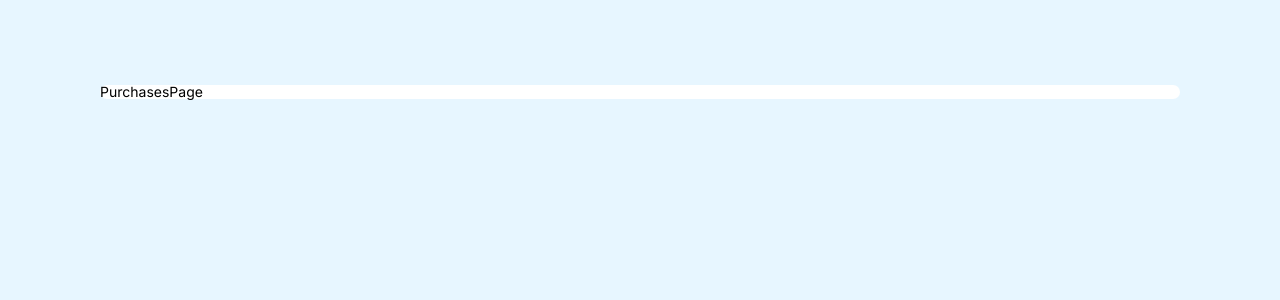
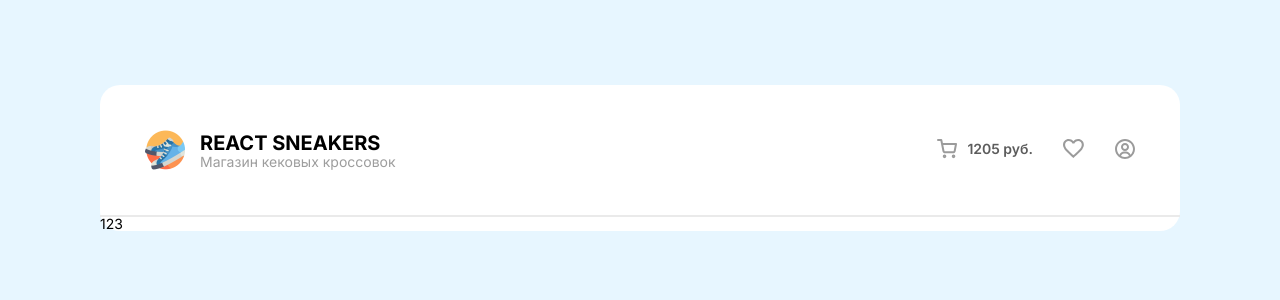
Before and after one commit to Mico1613/react-sneaker-shop, a React (Create React App) app: page /purchases in a window 1280 px wide. Shown: the top 300 px of the page. Built offline with nearby package versions, Linux system fonts and the light colour scheme; no server answers.

Commit message:
links added

```diff
--- a/src/App.tsx
+++ b/src/App.tsx
@@ -7,6 +7,8 @@ import { Route, Switch } from "react-router-dom";
 import Error from "./Pages/ErrorPage";
 import { useAppDispatch, useAppSelector } from "./redux/hooks";
 import { fetchAllGoods } from "./redux/actions/goodsAction";
+import Header from "./Components/Header";
+import Main from "./StyledComponents/Main";
 
 function App(): ReactElement {
   const dispatch = useAppDispatch();
@@ -21,12 +23,15 @@ function App(): ReactElement {
 
   return (
     <AppWrapper>
+      <Main>
+        <Header />
         <Switch>
           <Route exact path="/" component={MainPage} />
           <Route exact path="/purchases" component={PurchasesPage} />
           <Route exact path="/favourites" component={FavouritesPage} />
           <Route path="" component={Error} />
         </Switch>
+      </Main>
     </AppWrapper>
   );
 }
--- a/src/Components/Header/Menu/index.tsx
+++ b/src/Components/Header/Menu/index.tsx
@@ -4,6 +4,7 @@ import SvgCart from "../../../StyledComponents/SvgIcons/SvgCart";
 import SvgFavourites from "../../../StyledComponents/SvgIcons/SvgFavourites";
 import SvgPurchases from "../../../StyledComponents/SvgIcons/SvgPurchases";
 import Text from "../../../StyledComponents/Text";
+import { Link } from "react-router-dom";
 
 interface Props {}
 
@@ -12,10 +13,16 @@ function Menu(props: Props): ReactElement {
     <Flex justify="space-between" gap="30">
       <Flex align="center" gap={10}>
         <SvgCart />
-        <Text color='#5C5C5C' fontWeight="600">{1205} руб.</Text>
+        <Text color="#5C5C5C" fontWeight="600">
+          {1205} руб.
+        </Text>
       </Flex>
-      <SvgFavourites />
-      <SvgPurchases />
+      <Link to="favourites">
+        <SvgFavourites />
+      </Link>
+      <Link to="purchases">
+        <SvgPurchases />
+      </Link>
     </Flex>
   );
 }
--- a/src/Pages/FavouritesPage/index.tsx
+++ b/src/Pages/FavouritesPage/index.tsx
@@ -1,16 +1,11 @@
-import React, { ReactElement } from 'react'
-import Main from '../../StyledComponents/Main'
+import React, { ReactElement } from "react";
+import Header from "../../Components/Header";
+import Main from "../../StyledComponents/Main";
 
-interface Props {
+interface Props {}
 
+function FavouritesPage({}: Props): ReactElement {
+  return <div>123</div>;
 }
 
-function FavouritesPage({}: Props): ReactElement {
-    return (
-        <Main>
-            FavouritesPage
-        </Main>
-    )
-}
-
-export default FavouritesPage
+export default FavouritesPage;
--- a/src/Pages/MainPage/index.tsx
+++ b/src/Pages/MainPage/index.tsx
@@ -10,13 +10,11 @@ interface Props {}
 
 function MainPage({}: Props): ReactElement {
   return (
-    <Main>
-      <Header />
       <Container>
         <StoriesBlock />
         <SneakersBlock />
       </Container>
-    </Main>
+
   );
 }
 
--- a/src/Pages/PurchasesPage/index.tsx
+++ b/src/Pages/PurchasesPage/index.tsx
@@ -1,16 +1,13 @@
-import React, { ReactElement } from 'react'
-import Main from '../../StyledComponents/Main'
+import React, { ReactElement } from "react";
+import Header from "../../Components/Header";
+import Main from "../../StyledComponents/Main";
 
-interface Props {
+interface Props {}
 
+function PurchasesPage({}: Props): ReactElement {
+  return (
+    <div>123</div>
+  );
 }
 
-function PurchasesPage({}: Props): ReactElement {
-    return (
-        <Main>
-           PurchasesPage
-        </Main>
-    )
-}
-
-export default PurchasesPage
+export default PurchasesPage;
--- a/src/StyledComponents/AppWrapper.tsx
+++ b/src/StyledComponents/AppWrapper.tsx
@@ -9,7 +9,7 @@ const StyledAppWrapper = styled.div`
   padding: 85px;
   background: #e7f6ff;
   min-height: 100vh;
-  width: 100%;
+  width: 100vw;
   overflow: hidden;
   @media screen and (max-width: 768px) {
     padding: 35px;
--- a/src/StyledComponents/StoriesComponents/index.ts
+++ b/src/StyledComponents/StoriesComponents/index.ts
@@ -28,7 +28,7 @@ export const StoriesStyledBackgroundImg = styled.div`
   border-radius: 0px 20px 20px 0px;
 `;
 export const StoriesFirstLineText = styled(Text)`
-  color: #8BB43C;
+  color: #8bb43c;
   font-weight: bold;
   font-size: 38px;
   line-height: 46px;
@@ -47,6 +47,7 @@ export const StoriesSecondLineText = styled(Text)`
 export const StoriesStyledA = styled.a.attrs({
   href: "https://sneakerstudio.ru/product-rus-1021688-%D0%9A%D1%80%D0%BE%D1%81%D1%81%D0%BE%D0%B2%D0%BA%D0%B8-adidas-Originals-x-Disney-Stan-Smith-Kermit-FX5550-264.html?gclid=Cj0KCQjw8eOLBhC1ARIsAOzx5cG8iue_B-ecywuzNcZEA3DAymDiKXpyeu3PmNsp-L5WcgmmV-yYcxgaAs2xEALw_wcB",
   target: "_blank",
+  rel: "noreferrer",
 })`
   display: block;
   line-height: 3rem;
```
Lines whose indentation alone changed are shown as unchanged.
